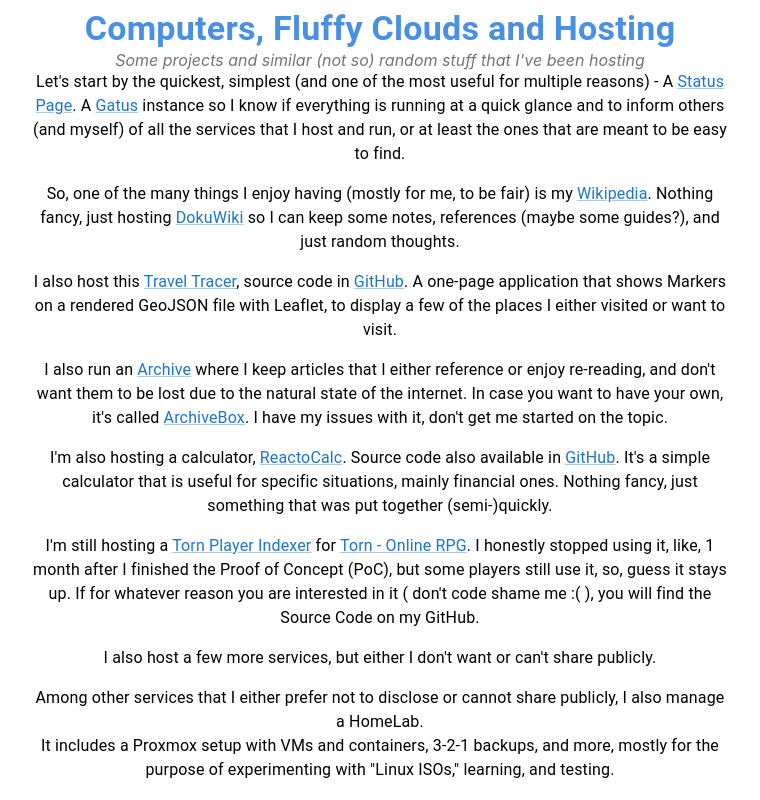
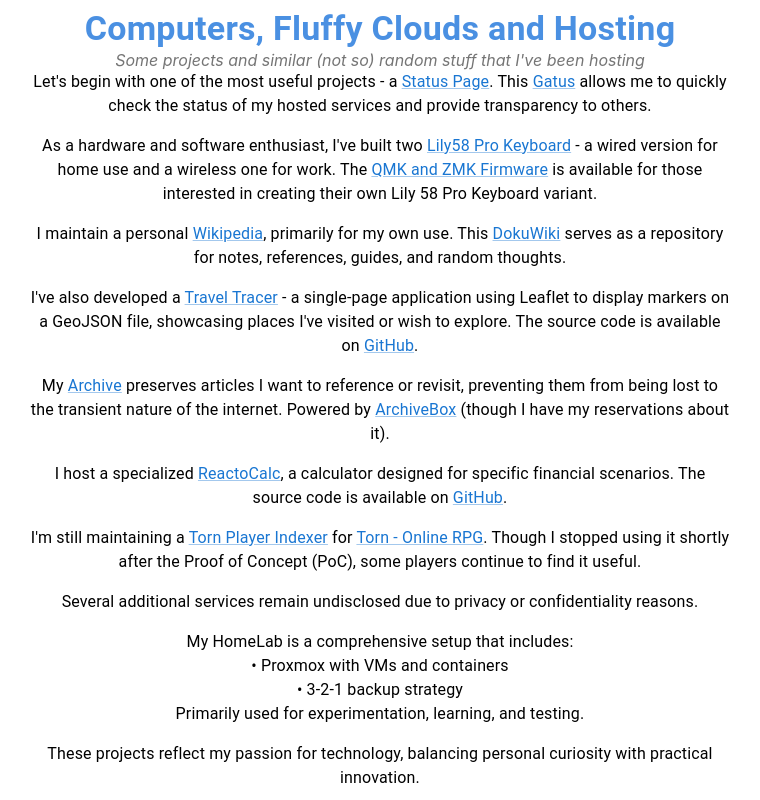
Before and after one commit to zebrajr/website, a React (Create React App) app in the folder frontend/: page / in a window 1280 px wide. Shown: the part 660-1460 px from the top of the page, without its empty margins (260-1020 px from the left). Built offline with nearby package versions, Linux system fonts and the light colour scheme.

Commit message:
add lily58 pro to projects

```diff
--- a/frontend/src/components/ProjectsText.js
+++ b/frontend/src/components/ProjectsText.js
@@ -48,6 +48,13 @@
   sourceURL: 'https://github.com/TwiN/gatus',
 };
 
+const lily58pro = {
+  text: 'Lily58 Pro Keyboard',
+  url: 'https://wiki.carlossousa.tech/doku.php?id=engineering:computer_science:projects:lily58_pro_diy_custom_keyboard',
+  sourceName: 'QMK and ZMK Firmware',
+  sourceURL: 'https://github.com/zebrajr/lily58_keyboard',
+};
+
 function ProjectsText() {
     return (
         <div style={mainDivStyle}>
@@ -59,32 +66,37 @@
         {subTitleText}
         </Typography>
         <Typography variant="body1" paragraph style={typographyStyles.colorfulEmphasis}>
-          Let's start by the quickest, simplest (and one of the most useful for multiple reasons) - A <MuiLink href={statuspage.url} target="_blank">{statuspage.text}</MuiLink>. A <MuiLink href={statuspage.sourceURL} target="_blank">{statuspage.sourceName}</MuiLink> instance so I know if everything is running at a quick glance and to inform others (and myself) of all the services that I host and run, or at least the ones that are meant to be easy to find.
+        Let's begin with one of the most useful projects - a <MuiLink href={statuspage.url} target="_blank">{statuspage.text}</MuiLink>. This <MuiLink href={statuspage.sourceURL} target="_blank">{statuspage.sourceName}</MuiLink> allows me to quickly check the status of my hosted services and provide transparency to others.
         </Typography>
         <Typography variant="body1" paragraph style={typographyStyles.colorfulEmphasis}>
-          So, one of the many things I enjoy having (mostly for me, to be fair) is my <MuiLink href={wikipediaData.url} target="_blank">{wikipediaData.text}</MuiLink>. Nothing fancy, just hosting <MuiLink href={wikipediaData.sourceURL} target="_blank">{wikipediaData.sourceName}</MuiLink> so I can keep some notes, references (maybe some guides?), and just random thoughts.
+        As a hardware and software enthusiast, I've built two <MuiLink href={lily58pro.url} target="_blank">{lily58pro.text}</MuiLink> - a wired version for home use and a wireless one for work. The <MuiLink href={lily58pro.sourceURL} target="_blank">{lily58pro.sourceName}</MuiLink> is available for those interested in creating their own Lily 58 Pro Keyboard variant.
+        </Typography>
+        <Typography variant="body1" paragraph style={typographyStyles.colorfulEmphasis}>
+        I maintain a personal <MuiLink href={wikipediaData.url} target="_blank">{wikipediaData.text}</MuiLink>, primarily for my own use. This <MuiLink href={wikipediaData.sourceURL} target="_blank">{wikipediaData.sourceName}</MuiLink> serves as a repository for notes, references, guides, and random thoughts.
         </Typography>
         <Typography variant="body1" paragraph>
-          I also host this <MuiLink href={traveltracer.url} target="_blank">{traveltracer.text}</MuiLink>, source code in <MuiLink href={traveltracer.sourceURL} target="_blank">{traveltracer.sourceName}</MuiLink>. A one-page application that shows Markers on a rendered GeoJSON file with Leaflet, to display a few of the places I either visited or want to visit.
+        I've also developed a <MuiLink href={traveltracer.url} target="_blank">{traveltracer.text}</MuiLink> - a single-page application using Leaflet to display markers on a GeoJSON file, showcasing places I've visited or wish to explore. The source code is available on <MuiLink href={traveltracer.sourceURL} target="_blank">{traveltracer.sourceName}</MuiLink>.
         </Typography>
         <Typography variant="body1" paragraph>
-          I also run an <MuiLink href={archiveData.url} target="_blank">{archiveData.text}</MuiLink> where I keep articles that I either reference or enjoy re-reading, and don't want them to be lost due to the natural state of the internet. In case you want to have your own, it's called <MuiLink href={archiveData.sourceURL} target="_blank">{archiveData.sourceName}</MuiLink>. I have my issues with it, don't get me started on the topic.
+        My <MuiLink href={archiveData.url} target="_blank">{archiveData.text}</MuiLink> preserves articles I want to reference or revisit, preventing them from being lost to the transient nature of the internet. Powered by <MuiLink href={archiveData.sourceURL} target="_blank">{archiveData.sourceName}</MuiLink> (though I have my reservations about it).
         </Typography>
         <Typography variant="body1" paragraph>
-          I'm also hosting a calculator, <MuiLink href={reactoCalcData.url} target="_blank">{reactoCalcData.text}</MuiLink>. Source code also available in <MuiLink href={reactoCalcData.sourceURL} target="_blank">{reactoCalcData.sourceName}</MuiLink>. It's a simple calculator that is useful for specific situations, mainly financial ones. Nothing fancy, just something that was put together (semi-)quickly.
+        I host a specialized <MuiLink href={reactoCalcData.url} target="_blank">{reactoCalcData.text}</MuiLink>, a calculator designed for specific financial scenarios. The source code is available on <MuiLink href={reactoCalcData.sourceURL} target="_blank">{reactoCalcData.sourceName}</MuiLink>.
         </Typography>
         <Typography variant="body1" paragraph>
-          I'm still hosting a <MuiLink href={tornIndexerData.url} target="_blank">{tornIndexerData.text}</MuiLink> for <MuiLink href={tornIndexerData.sourceURL} target="_blank">{tornIndexerData.sourceName}</MuiLink>. I honestly stopped using it, like, 1 month after I finished the Proof of Concept (PoC), but some players still use it, so, guess it stays up. If for whatever reason you are interested in it ( don't code shame me :( ), you will find the Source Code on my GitHub.
+        I'm still maintaining a <MuiLink href={tornIndexerData.url} target="_blank">{tornIndexerData.text}</MuiLink> for <MuiLink href={tornIndexerData.sourceURL} target="_blank">{tornIndexerData.sourceName}</MuiLink>. Though I stopped using it shortly after the Proof of Concept (PoC), some players continue to find it useful.
         </Typography>
         <Typography variant="body1" paragraph>
-          I also host a few more services, but either I don't want or can't share publicly.
+        Several additional services remain undisclosed due to privacy or confidentiality reasons.
         </Typography>
         <Typography variant="body1" paragraph>
-          Among other services that I either prefer not to disclose or cannot share publicly, I also manage a HomeLab.
-          <br />It includes a Proxmox setup with VMs and containers, 3-2-1 backups, and more, mostly for the purpose of experimenting with "Linux ISOs," learning, and testing.
+        My HomeLab is a comprehensive setup that includes:
+        <br />• Proxmox with VMs and containers
+        <br />• 3-2-1 backup strategy
+        <br />Primarily used for experimentation, learning, and testing.
         </Typography>
         <Typography variant="body1" paragraph>
-          These projects represent a blend of both personal enjoyment and practical utility in my tech pursuits.
+        These projects reflect my passion for technology, balancing personal curiosity with practical innovation.
         </Typography>
         </section>
         </div>
```
Lines whose indentation alone changed are shown as unchanged.
